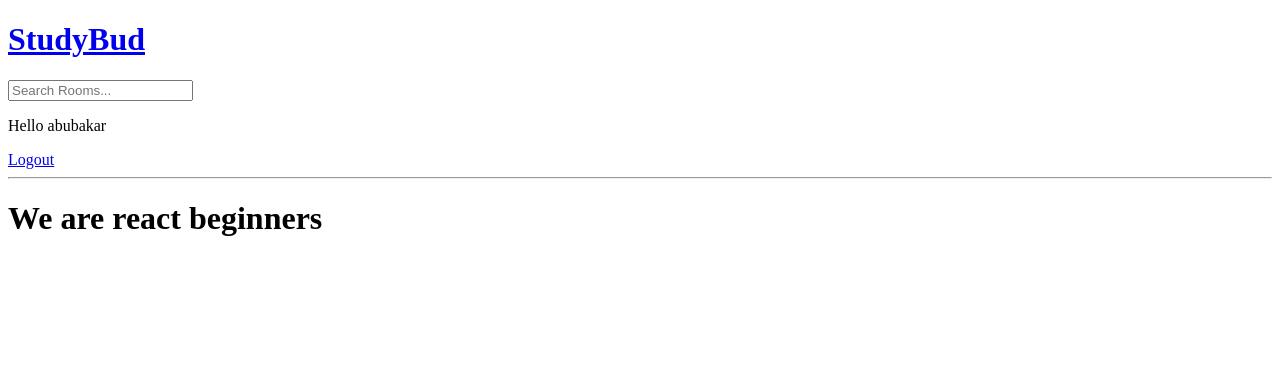
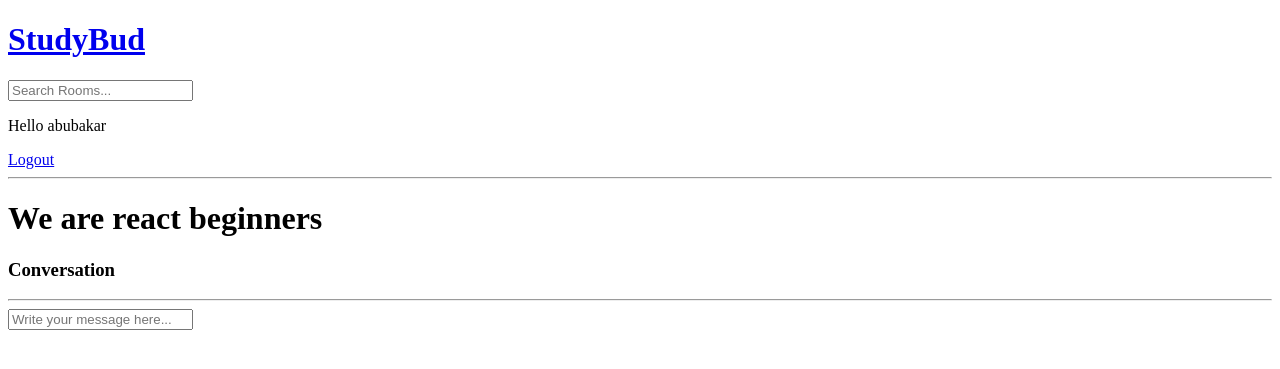
Before and after one commit to abzaidi/studybud, a Django app: page /room/4/ in a window 1280 px wide. Shown: the top 369 px of the page. Run offline with Django 5.2, Linux system fonts and the light colour scheme; a user stored in the database is signed in; data comes from the database, SQL or seed files in the repository; both versions use the stored data as it was after the commit.

Commit message:
add user coversations in room

```diff
--- a/base/templates/base/room.html
+++ b/base/templates/base/room.html
@@ -2,4 +2,28 @@
 
 {% block content %}
 <h1>{{room.name}}</h1>
+
+<p>{{room.description}}</p>
+
+<div class="comment-wrapper">
+    <h3>Conversation</h3>
+    <hr>
+
+    {% for message in room_messages %}
+        <div>
+            <small>@{{message.user}}  {{message.created|timesince}} ago</small>
+            <p>{{message.body}}</p>
+        </div>
+    {% endfor %}
+</div>
+
+{% if request.user.is_authenticated %}
+<div class="comment-form">
+    <form method="POST" action="">
+        {% csrf_token %}
+        <input type="text" name="body" placeholder="Write your message here..."/>
+    </form>
+
+</div>
+{% endif %}
 {% endblock content %}
--- a/base/views.py
+++ b/base/views.py
@@ -72,7 +72,8 @@ def home(request):
 
 def room(request, pk):
     room = Room.objects.get(id=pk)
-    context = {'room': room}
+    room_messages = room.message_set.all().order_by('-created')
+    context = {'room': room, 'room_messages': room_messages}
     return render(request, 'base/room.html', context)
 
 @login_required(login_url='login')
```
Also changed, not shown: db.sqlite3.
